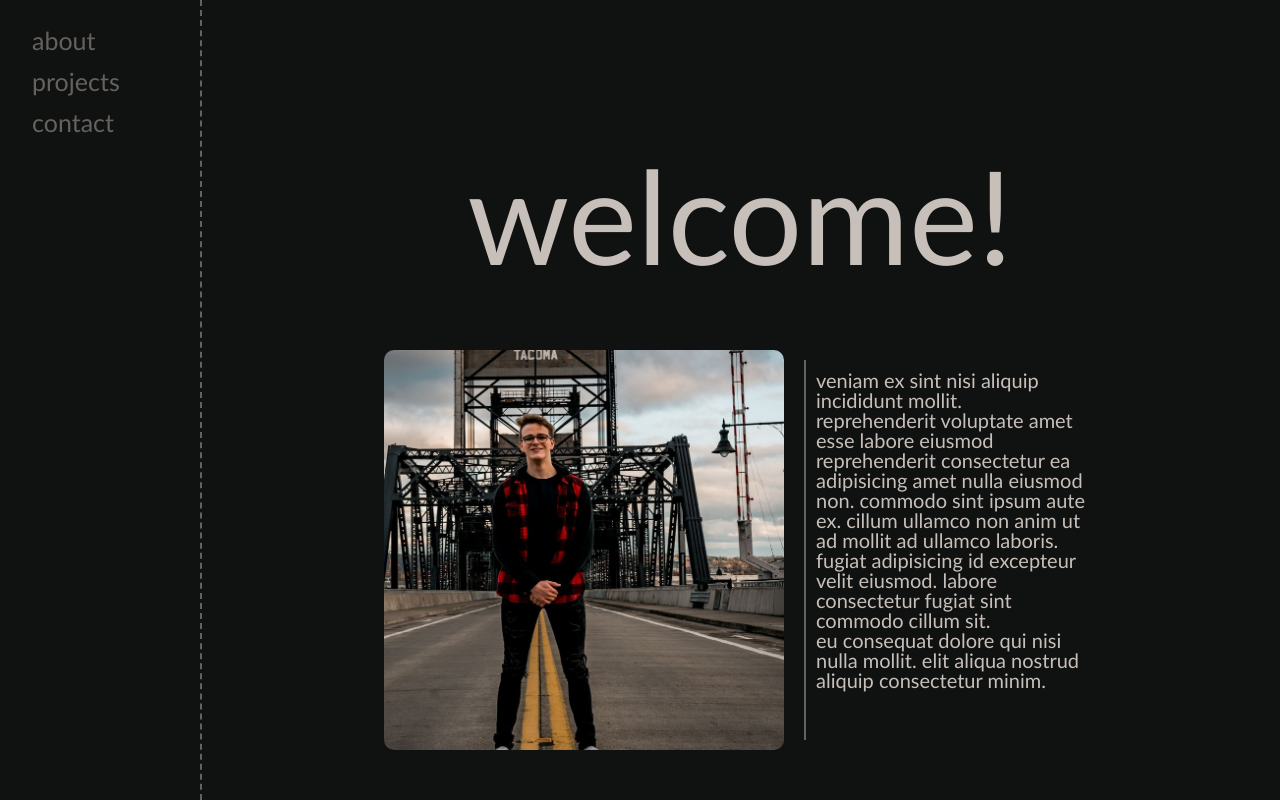
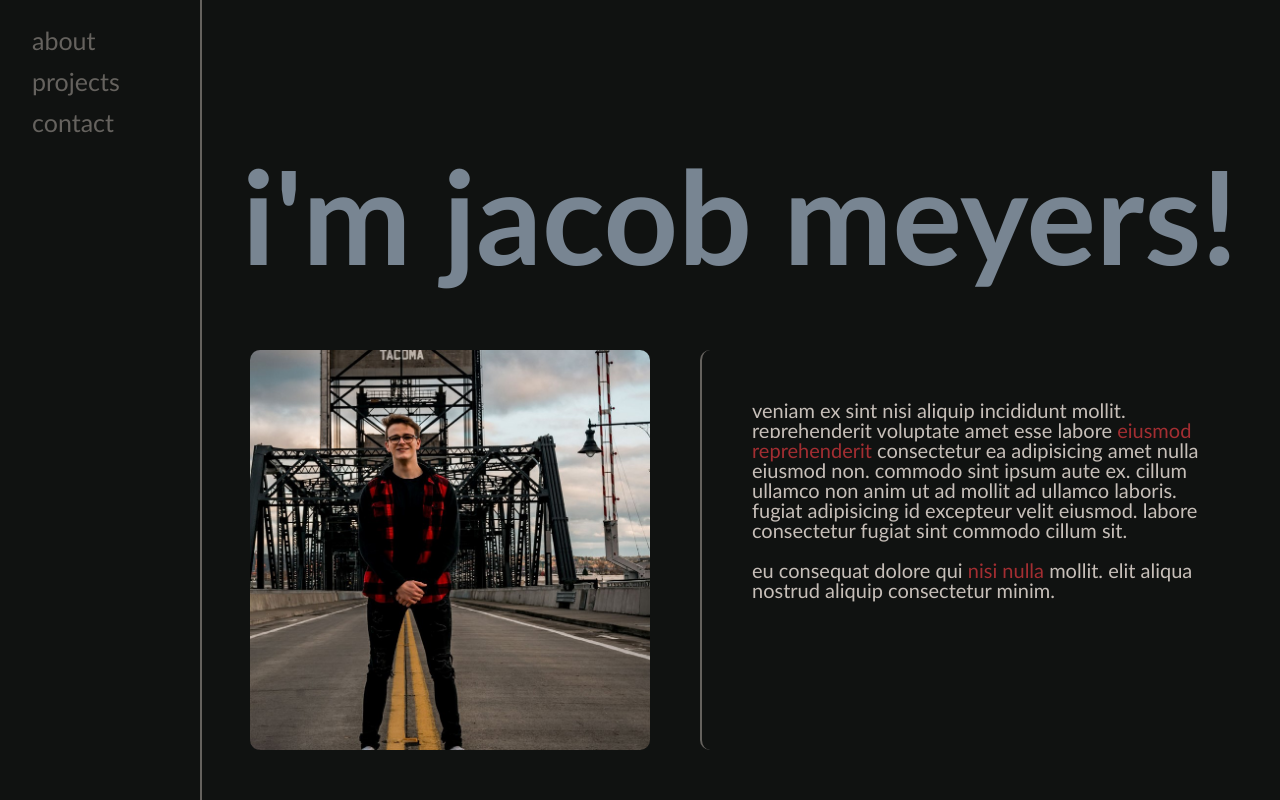
Before and after one commit to vlad-kronk/professional-portfolio, a plain HTML site: page index.html in a window 1280 px wide. Drawn offline with Linux system fonts and the light colour scheme.

Commit message:
fixed up about me section, tuned color scheme

```diff
--- a/assets/styles/style.css
+++ b/assets/styles/style.css
@@ -3,8 +3,8 @@
     --pale-silver: #C7BFB9ff;
     --eerie-black: #101211ff;
     --granite-gray: #65625Eff;
-    --ruby-red: #96181Dff;
-    --gray-web: #6d7b8a;
+    --ruby-red: rgb(163, 46, 50);
+    --gray-web: #788592;
 }
 
 html {
@@ -27,7 +27,8 @@ nav {
     background-color: var(--eerie-black);
     overflow-x: hidden; /* Disable horizontal scroll */
     padding-top: 20px;
-    border-right: 2px dashed var(--granite-gray);
+    border-right: 2px solid var(--granite-gray);
+    /* border-radius: 5px; */
 }
 
 nav a {
@@ -62,11 +63,14 @@ header h1 {
     text-align: center;
     /* border: 2px solid var(--gray-web); */
     padding: 150px 0 70px 0;
+    font-weight: 700;
+    color: var(--gray-web);
 }
 
 #about {
     display: flex;
     justify-content: center;
+    margin: auto;
 }
 
 img {
@@ -74,15 +78,33 @@ img {
     max-width: 400px;
     max-height: 400px;
     /* border: 2px solid var(--pale-silver) */
-    margin: 0 10px;
+    margin: 0 50px;
     border-radius: 10px;
 }
 
-body p {
+#about p {
     display: block;
     font-size: 2rem;
-    margin: 10px;
-    width: 25%;
+    max-width: 50%;
     border-left: 2px solid var(--granite-gray);
-    padding: 10px;
+    padding: 50px;
+    border-top-left-radius: 10px;
+    border-bottom-left-radius: 10px;
+    /* border-top: 2px solid var(--granite-gray);
+    border-bottom: 2px solid var(--granite-gray); */
 }
+
+/* #about p:after {
+    padding:0;margin:0;display:block;
+    content: "";
+    width: 50%;
+    height: 2.1px;
+    background-color: var(--gray-web);
+    position: absolute;
+    right: 0;
+    top: -2px;
+} */
+
+p span {
+    color: var(--ruby-red);
+}
--- a/index.html
+++ b/index.html
@@ -23,20 +23,21 @@
 
         <main>
             <header>
-                <h1>welcome!</h1>
+                <h1>i'm jacob meyers!</h1>
             </header>
             <body>
-                <div id="about">
+                <section id="about">
                     <img src="./assets/images/DSC02128-cropped.jpg" id="mug">
                     <p>
                         veniam ex sint nisi aliquip incididunt mollit. reprehenderit voluptate amet
-                        esse labore eiusmod reprehenderit consectetur ea adipisicing amet nulla
+                        esse labore <span>eiusmod reprehenderit</span> consectetur ea adipisicing amet nulla
                         eiusmod non. commodo sint ipsum aute ex. cillum ullamco non anim ut ad
                         mollit ad ullamco laboris. fugiat adipisicing id excepteur velit eiusmod.
-                        labore consectetur fugiat sint commodo cillum sit.<br>eu consequat dolore qui nisi nulla mollit. elit aliqua nostrud aliquip
+                        labore consectetur fugiat sint commodo cillum sit.<br><br>eu consequat dolore qui <span>nisi nulla</span> mollit. elit aliqua nostrud aliquip
                         consectetur minim.
                     </p>
-                </div>
+                </section>
+                <div class="divider"></div>
             </body>
         </main>
     </body>
```
